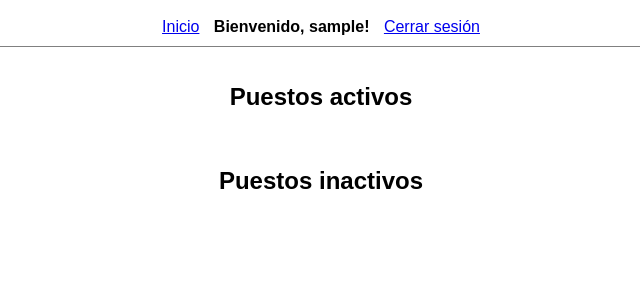
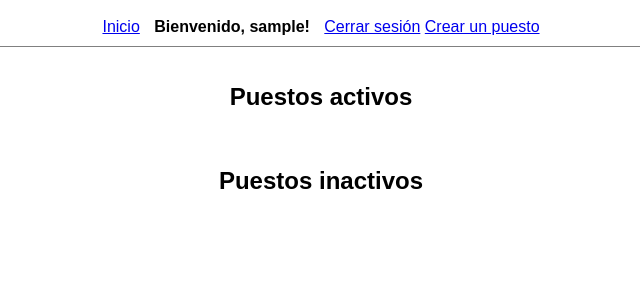
Before and after one commit to Rouzzen/ProyectoPOO, a Flask app: page /views/ in a window 1280 px wide. Shown: the top 300 px of the page, without its empty margins (319-959 px from the left). Run offline with Flask 3, Linux system fonts and the light colour scheme; the visitor is signed in with stand-in values (Sample User, id 1); data that the repository does not hold is empty.

Commit message:
Ver y editar puesto

```diff
--- a/templates/header.html
+++ b/templates/header.html
@@ -2,11 +2,16 @@
     <nav>
         <a href="{{ url_for('views.home') }}">Inicio</a>
         {% if 'username' in session %}
-          <span>Bienvenido, {{ session['username'] }}!</span>
-          <a href="{{ url_for('views.logout') }}">Cerrar sesión</a>
+            <span>Bienvenido, {{ session['username'] }}!</span>
+            <a href="{{ url_for('views.logout') }}">Cerrar sesión</a>
+            {% if user_has_puesto %}
+                <a href="{{ url_for('views.ver_puesto') }}">Ver tu puesto</a>
+            {% else %}
+                <a href="{{ url_for('views.agregar_puesto') }}">Crear un puesto</a>
+            {% endif %}
         {% else %}
-          <a href="{{ url_for('views.login') }}">Iniciar sesión</a>
-          <a href="{{ url_for('views.usuario') }}">Crear cuenta</a>
+            <a href="{{ url_for('views.login') }}">Iniciar sesión</a>
+            <a href="{{ url_for('views.usuario') }}">Crear cuenta</a>
         {% endif %}
-      </nav>
+    </nav>
 </html>
--- a/views.py
+++ b/views.py
@@ -19,9 +19,15 @@ def home():
     cur.execute("SELECT * FROM usuario")
     usuarios = cur.fetchall()
 
+    user_id = session.get('user_id')
+    user_has_puesto = False
+
+    if user_id:
+        cur.execute("SELECT 1 FROM puesto WHERE id_p = %s LIMIT 1", (user_id,))
+        user_has_puesto = cur.fetchone() is not None
+
     cur.close()
-    return render_template("index.html", puestos_activos=puestos_activos, puestos_inactivos=puestos_inactivos, usuarios=usuarios)
-
+    return render_template("index.html", puestos_activos=puestos_activos, puestos_inactivos=puestos_inactivos, usuarios=usuarios, user_has_puesto=user_has_puesto)
 
 @views.route("/usuario", methods=['GET', 'POST'])
 def usuario():
@@ -59,6 +65,7 @@ def login():
         return 'Usuario o clave incorrecta', 401
 
     return render_template("login.html")
+
 @views.route("/logout")
 def logout():
     session.pop('user_id', None)
@@ -94,3 +101,83 @@ def agregar_puesto():
             return "Debe iniciar sesión para crear un puesto."
 
     return render_template("puesto.html")
+
+@views.route("/ver_puesto")
+def ver_puesto():
+    if 'user_id' not in session:
+        return redirect(url_for('views.login'))
+
+    user_id = session['user_id']
+    cur = mysql.connection.cursor()
+
+    cur.execute("SELECT * FROM puesto WHERE id_p = %s", (user_id,))
+    puesto = cur.fetchone()
+
+    cur.close()
+    return render_template("ver_puesto.html", puesto=puesto)
+
+
+@views.route("/editar_puesto/<int:puesto_id>", methods=['POST'])
+def editar_puesto(puesto_id):
+    if 'user_id' not in session:
+        return redirect(url_for('views.login'))
+
+    titulo = request.form['titulo']
+    productos = request.form['productos']
+    ofertas = request.form['ofertas']
+
+    imagen_path = None
+    if 'imagen' in request.files:
+        imagen = request.files['imagen']
+        if imagen.filename != '':
+            filename = secure_filename(imagen.filename)
+            imagen_path = os.path.join(current_app.config['UPLOAD_FOLDER'], filename)
+            imagen.save(imagen_path)
+            imagen_path = os.path.join('static', filename)
+
+    cur = mysql.connection.cursor()
+    if imagen_path:
+        cur.execute("""
+            UPDATE puesto
+            SET titulo = %s, productos = %s, ofertas = %s, imagen = %s
+            WHERE id_p = %s
+        """, (titulo, productos, ofertas, imagen_path, puesto_id))
+    else:
+        cur.execute("""
+            UPDATE puesto
+            SET titulo = %s, productos = %s, ofertas = %s
+            WHERE id_p = %s
+        """, (titulo, productos, ofertas, puesto_id))
+    mysql.connection.commit()
+    cur.close()
+
+    return redirect(url_for('views.ver_puesto'))
+
+
+@views.route("/toggle_estado/<int:puesto_id>", methods=['POST'])
+def toggle_estado(puesto_id):
+    if 'user_id' not in session:
+        return redirect(url_for('views.login'))
+
+    cur = mysql.connection.cursor()
+    cur.execute("SELECT estado FROM puesto WHERE id_p = %s", (puesto_id,))
+    estado_actual = cur.fetchone()[0]
+
+    nuevo_estado = 'inactivo' if estado_actual == 'activo' else 'activo'
+    cur.execute("UPDATE puesto SET estado = %s WHERE id_p = %s", (nuevo_estado, puesto_id))
+    mysql.connection.commit()
+    cur.close()
+
+    return redirect(url_for('views.ver_puesto'))
+
+@views.route("/borrar_puesto/<int:puesto_id>", methods=['POST'])
+def borrar_puesto(puesto_id):
+    if 'user_id' not in session:
+        return redirect(url_for('views.login'))
+
+    cur = mysql.connection.cursor()
+    cur.execute("DELETE FROM puesto WHERE id_p = %s", (puesto_id,))
+    mysql.connection.commit()
+    cur.close()
+
+    return redirect(url_for('views.home'))
```
Also changed, not shown: templates/ver_puesto.html (added, +61 -0 lines), static/uploads/Pisos_Duros.png (added), static/uploads/arepa_chuu.gif (added), static/uploads/babyrage.png (added), static/uploads/cinepolis4.png (added), static/uploads/unero_juventus.png (added), 1 other file.
